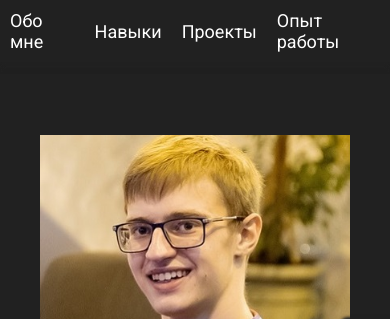
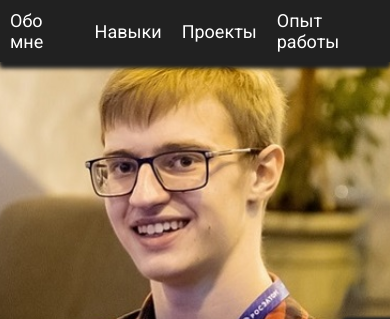
Before and after one commit to w80cI0-liA/-, a plain HTML site: page index.html in a window 390 px wide. Shown: the top 319 px of the page. Drawn offline with Linux system fonts and the light colour scheme.

Commit message:
minor changes
trying to fix img adaptation

```diff
--- a/static/media.css
+++ b/static/media.css
@@ -60,15 +60,14 @@
     }
 }
 
-@media screen and (orientation: portrait) {
+@media screen and (max-width: 770px) and (orientation: portrait) {
     .section-block {
         justify-content: center;
         align-items: flex-end;
         background-image: url('../static/images/me/Gleb-mobile.jpg');
         background-repeat: no-repeat;
-        /* background-attachment: fixed; */
-        background-attachment: scroll !important;
-        background-size: calc(100% - 80px); /*auto */
+        background-attachment: fixed;
+        background-size: auto calc(100% - 80px);
         background-position: center;
     }
     .text-block {
--- a/static/style.css
+++ b/static/style.css
@@ -107,7 +107,7 @@ section {
 section:nth-child(1) {
     box-shadow: 0 5px 5px rgb(20, 20, 20);
 }
-
+/* Основные стили приветственного изображения */
 .section-block {
     width: 100%;
     height: 100vh;
```
Also changed, not shown: eng.html (renamed from index_eng.html).
